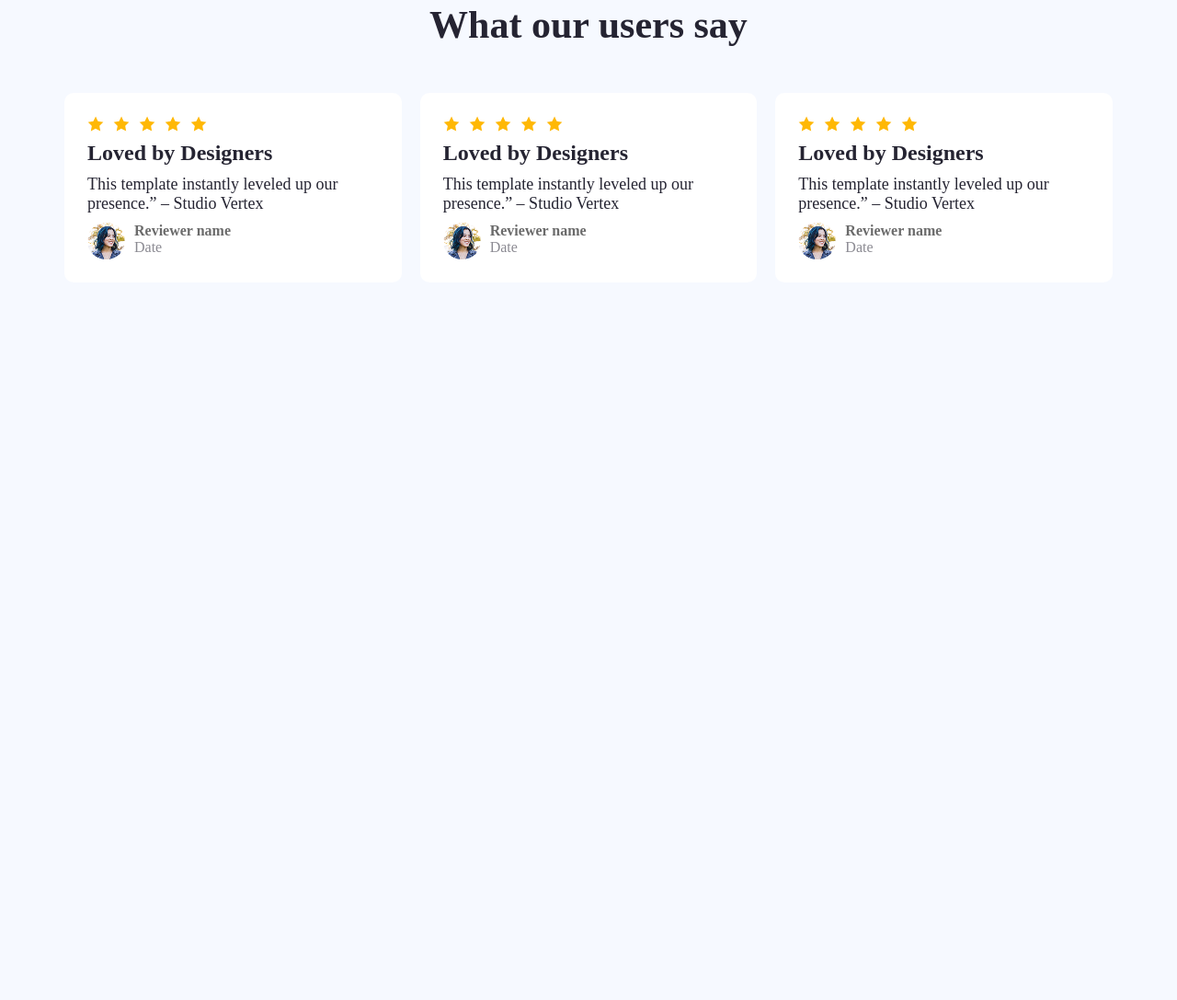
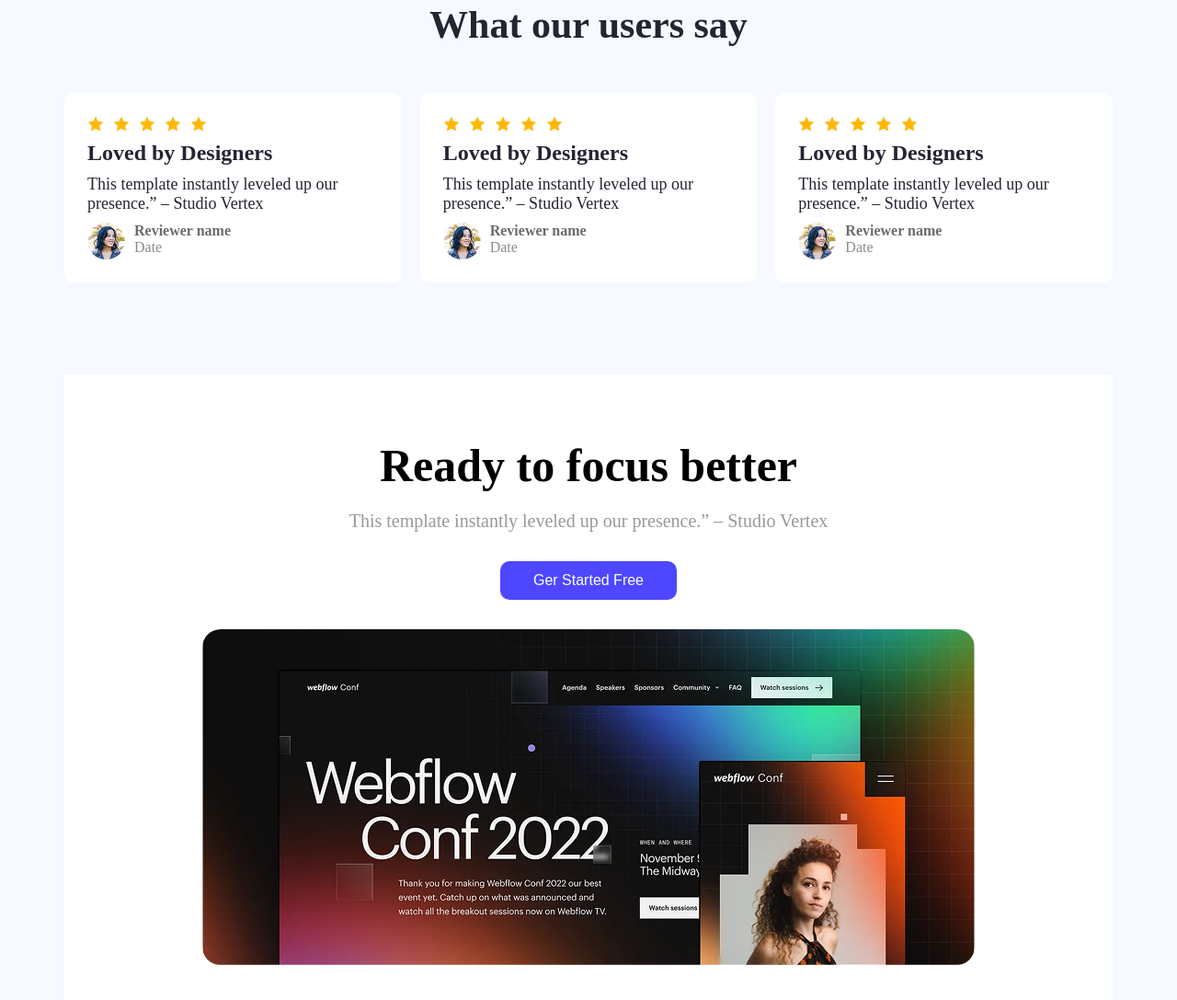
Before and after one commit to HasibulHasan-Shanto/Assignmentr1, a plain HTML site: page index.html in a window 1280 px wide. Shown: the part 1544-2631 px from the top of the page at 92% size. Before the commit the page ends 1851 px from the top, so only its background shows below. Drawn offline with Linux system fonts and the light colour scheme.

Commit message:
added focusPart

```diff
--- a/index.html
+++ b/index.html
@@ -142,6 +142,17 @@
           </div>
         </div>
       </section>
+            <section>
+ <div class="container">
+         <div class="focusPart">
+          <h4>Ready to focus better</h4>
+          <p>This template instantly leveled up our presence.” – Studio Vertex</p>
+          <button>Ger Started Free</button>
+          <img src="Images/wc-big.png" alt="">
+        </div>
+ </div>
+      </section>
+
     </main>
   </body>
 </html>
--- a/style.css
+++ b/style.css
@@ -169,3 +169,34 @@ strong {
 .reviNam p {
   color: #25243288;
 }
+.focusPart{
+  background: #ffffff;
+  padding: 70px 150px;
+  text-align: center;
+  margin-top: 100px;
+
+}
+.focusPart h4{
+  font-weight: bold;
+  font-size: 50px;
+  color: #000000;
+}
+.focusPart p{
+    font-weight: 400px;
+  font-size: 20px;
+  color: #999999;
+  margin-top: 20px;
+}
+.focusPart button{
+  padding: 12px 36px;
+  background: #4e47ff;
+  border: none;
+  color: white;
+  border-radius: 10px;
+  font-size: 16px;
+  font-weight: 500px;
+  margin: 32px 0;
+}
+.focusPart img{
+  border-radius: 20px;
+}
```
